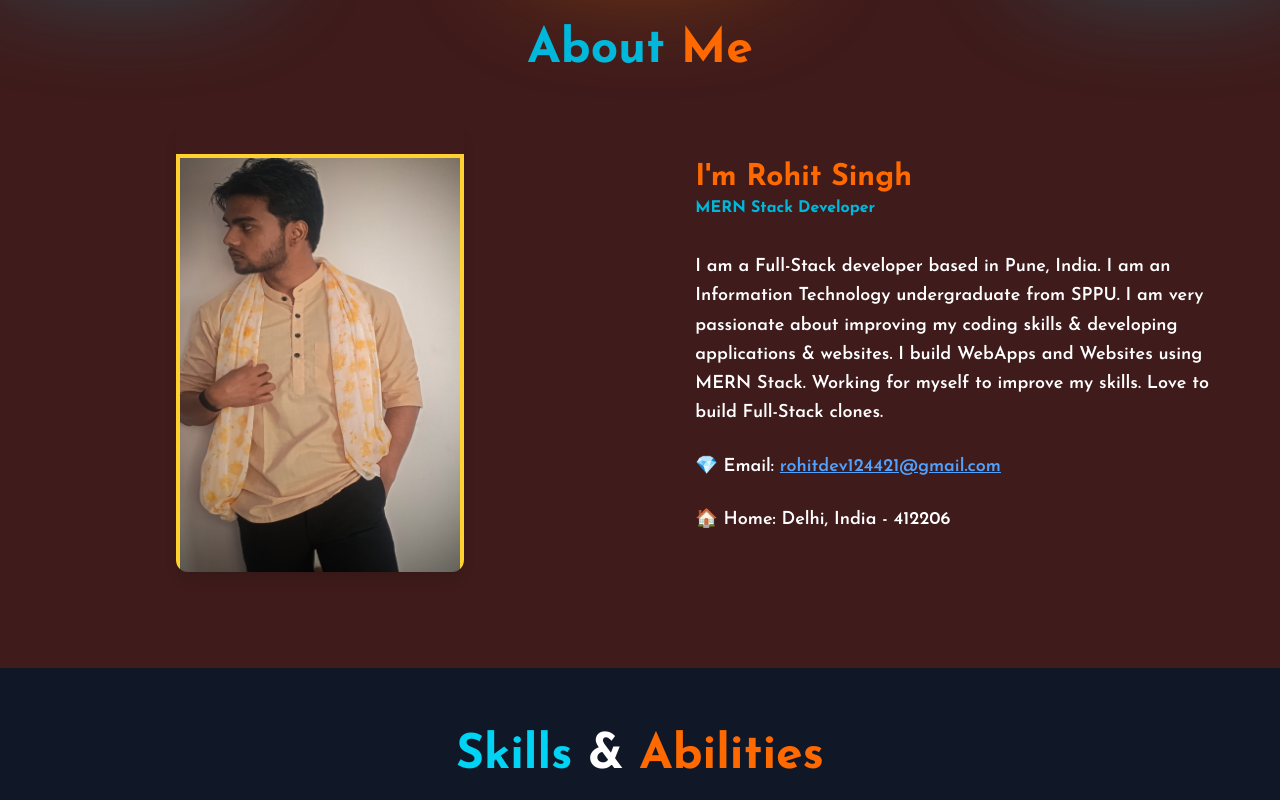
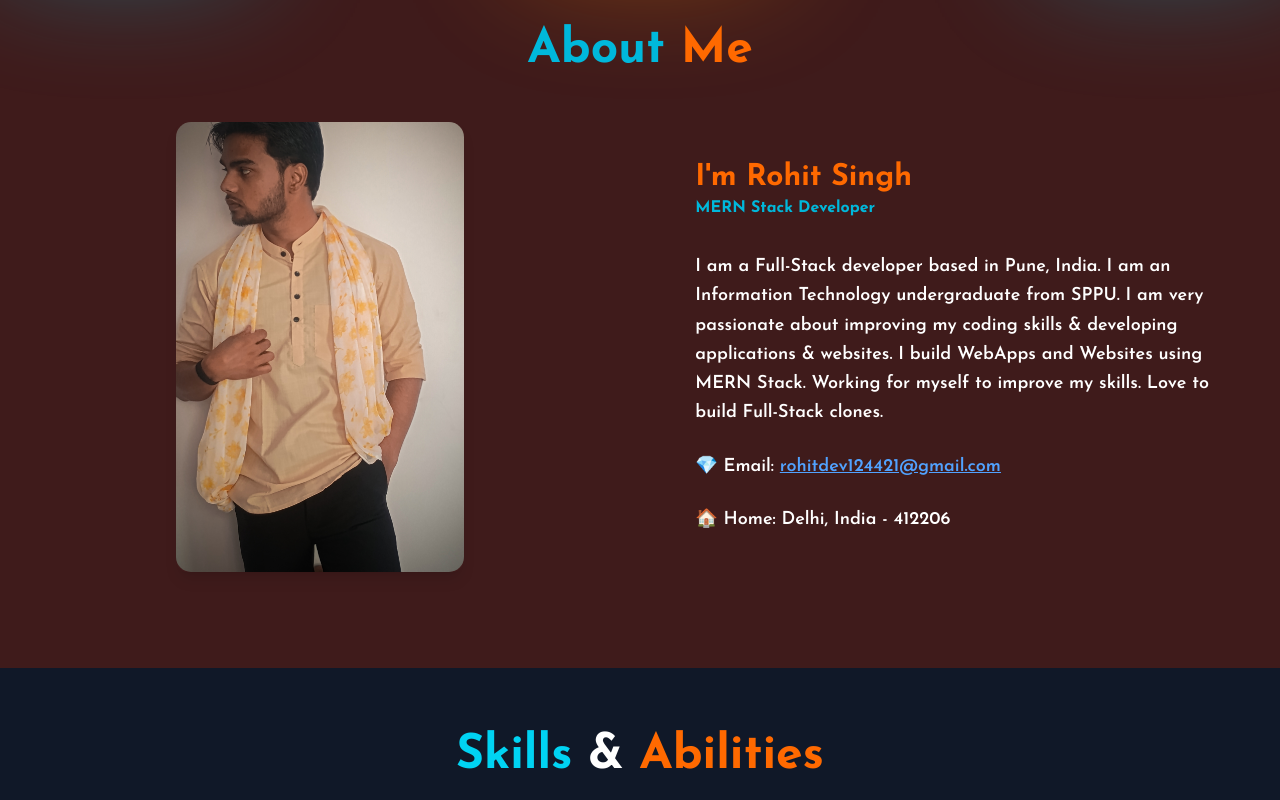
Before and after one commit to rohitdevelop/RohitFolio, a React (Vite) app: page / in a window 1280 px wide. Shown: the part 800-1600 px from the top of the page. Built offline with nearby package versions, Linux system fonts and the light colour scheme; the HTML template or start-up script is replaced by a standard one.

Commit message:
pic motion done

```diff
--- a/src/Component/ProjectSec/Projects.jsx
+++ b/src/Component/ProjectSec/Projects.jsx
@@ -30,10 +30,10 @@
 
   },
   {
-    image: "/assets/project3.jpg",
-    title: "GYM web",
+    image: "https://variety.com/wp-content/uploads/2023/07/Main-Menu.png",
+    title: "Jeaopardy game",
     date: "jun 2025",
-    link: "#",
+    link: "https://fea-game-7rk2.vercel.app/",
     align: "right",  // Changed to left
     about: "I use in thise react, tailwind and redux"
 
--- a/src/Component/aboutSection/AboutImange.jsx
+++ b/src/Component/aboutSection/AboutImange.jsx
@@ -1,15 +1,25 @@
 import React from "react";
-import photo from '/public/images/codepic.png.jpg'
-const AboutImange = () => {
+import TiltedCard from "./TiltedCard";
+
+const AboutImage = () => {
   return (
     <div className="relative w-48 h-80 md:w-64 md:h-96 lg:w-72 lg:h-[450px] rounded-xl overflow-hidden shadow-lg hover:shadow-2xl transition-transform duration-300 hover:scale-105">
-      <img
-        src={photo}
-        alt="Profile"
-        className="w-full h-full mt-8 border-4 border-amber-300 object-fill relative z-10"
+      <TiltedCard
+        imageSrc="/images/codepic.png.jpg" // Corrected way to use public folder image
+        altText="MERN Stack Learning"
+        containerHeight="100%"
+        containerWidth="100%"
+        imageHeight="100%"
+        imageWidth="100%"
+        rotateAmplitude={15}
+        scaleOnHover={1.0}
+        showMobileWarning={false}
+        showTooltip={true}
+        displayOverlayContent={true}
+
       />
     </div>
   );
 };
 
-export default AboutImange;
+export default AboutImage;
--- /dev/null
+++ b/src/Component/aboutSection/TiltedCard.jsx
@@ -0,0 +1,136 @@
+import { useRef, useState } from "react";
+import { motion, useMotionValue, useSpring } from "framer-motion";
+
+const springValues = {
+  damping: 30,
+  stiffness: 100,
+  mass: 2,
+};
+
+export default function TiltedCard({
+  imageSrc,
+  altText = "Tilted card image",
+  captionText = "",
+  containerHeight = "300px",
+  containerWidth = "100%",
+  imageHeight = "300px",
+  imageWidth = "300px",
+  scaleOnHover = 1.1,
+  rotateAmplitude = 14,
+  showMobileWarning = true,
+  showTooltip = true,
+  overlayContent = null,
+  displayOverlayContent = false,
+}) {
+  const ref = useRef(null);
+  const x = useMotionValue(0);
+  const y = useMotionValue(0);
+  const rotateX = useSpring(useMotionValue(0), springValues);
+  const rotateY = useSpring(useMotionValue(0), springValues);
+  const scale = useSpring(1, springValues);
+  const opacity = useSpring(0);
+  const rotateFigcaption = useSpring(0, {
+    stiffness: 350,
+    damping: 30,
+    mass: 1,
+  });
+
+  const [lastY, setLastY] = useState(0);
+
+  function handleMouse(e) {
+    if (!ref.current) return;
+
+    const rect = ref.current.getBoundingClientRect();
+    const offsetX = e.clientX - rect.left - rect.width / 2;
+    const offsetY = e.clientY - rect.top - rect.height / 2;
+
+    const rotationX = (offsetY / (rect.height / 2)) * -rotateAmplitude;
+    const rotationY = (offsetX / (rect.width / 2)) * rotateAmplitude;
+
+    rotateX.set(rotationX);
+    rotateY.set(rotationY);
+
+    x.set(e.clientX - rect.left);
+    y.set(e.clientY - rect.top);
+
+    const velocityY = offsetY - lastY;
+    rotateFigcaption.set(-velocityY * 0.6);
+    setLastY(offsetY);
+  }
+
+  function handleMouseEnter() {
+    scale.set(scaleOnHover);
+    opacity.set(1);
+  }
+
+  function handleMouseLeave() {
+    opacity.set(0);
+    scale.set(1);
+    rotateX.set(0);
+    rotateY.set(0);
+    rotateFigcaption.set(0);
+  }
+
+  return (
+    <figure
+      ref={ref}
+      className="relative w-full h-full [perspective:800px] flex flex-col items-center justify-center"
+      style={{
+        height: containerHeight,
+        width: containerWidth,
+      }}
+      onMouseMove={handleMouse}
+      onMouseEnter={handleMouseEnter}
+      onMouseLeave={handleMouseLeave}
+    >
+      {showMobileWarning && (
+        <div className="absolute top-4 text-center text-sm block sm:hidden">
+          This effect is not optimized for mobile. Check on desktop.
+        </div>
+      )}
+
+      <motion.div
+        className="relative [transform-style:preserve-3d]"
+        style={{
+          width: imageWidth,
+          height: imageHeight,
+          rotateX,
+          rotateY,
+          scale,
+        }}
+      >
+        <motion.img
+          src={imageSrc}
+          alt={altText}
+          className="absolute top-0 left-0 object-cover rounded-[15px] will-change-transform [transform:translateZ(0)]"
+          style={{
+            width: imageWidth,
+            height: imageHeight,
+          }}
+        />
+
+        {displayOverlayContent && overlayContent && (
+          <motion.div
+            className="absolute top-0 left-0 z-[2] will-change-transform [transform:translateZ(30px)]"
+          >
+            {overlayContent}
+          </motion.div>
+        )}
+      </motion.div>
+
+      {showTooltip && (
+        <motion.figcaption
+          className="pointer-events-none absolute left-0 top-0 rounded-[4px] bg-white px-[10px] py-[4px] text-[10px] text-[#2d2d2d] opacity-0 z-[3] hidden sm:block"
+          style={{
+            x,
+            y,
+            opacity,
+            rotate: rotateFigcaption,
+          }}
+        >
+          {captionText}
+        </motion.figcaption>
+      )}
+    </figure>
+  );
+}
```
